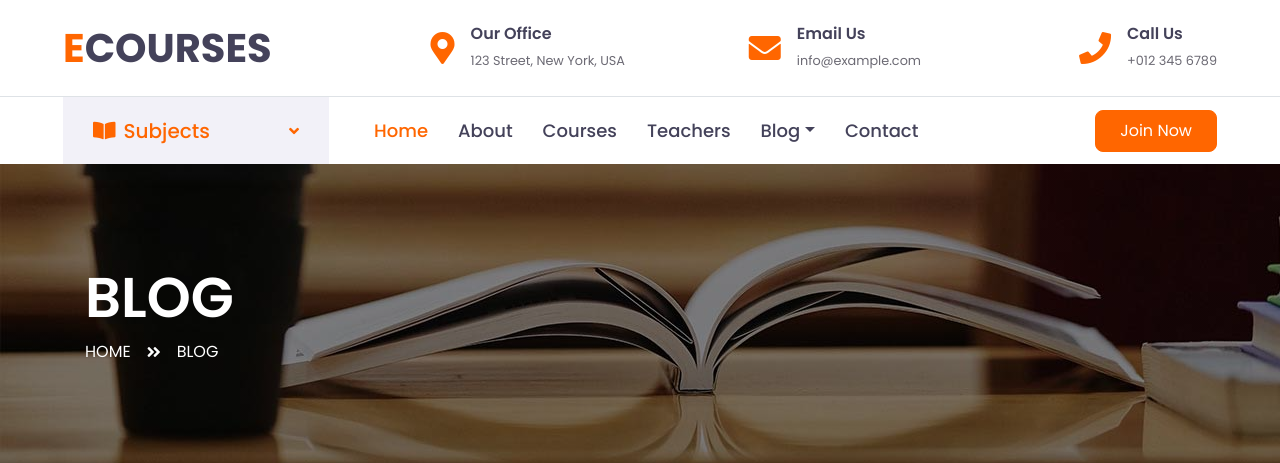
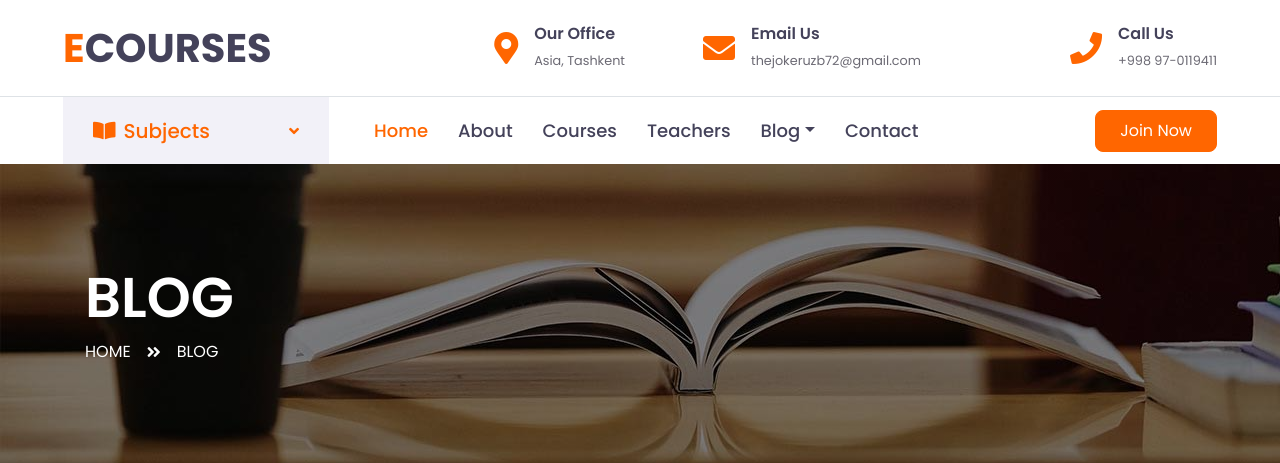
Before and after one commit to uzcoder72/e-course, a Django app: page /app/blog/ in a window 1280 px wide. Shown: the top 463 px of the page. Run offline with Django 5.2, Linux system fonts and the light colour scheme; some libraries are stand-ins or nearby versions.

Commit message:
some changes in template

```diff
--- a/app/templates/about.html
+++ b/app/templates/about.html
@@ -40,7 +40,7 @@
                     <i class="fa fa-2x fa-map-marker-alt text-primary mr-3"></i>
                     <div class="text-left">
                         <h6 class="font-weight-semi-bold mb-1">Our Office</h6>
-                        <small>123 Street, New York, USA</small>
+                        <small>Asia, Tashkent</small>
                     </div>
                 </div>
             </div>
@@ -49,7 +49,7 @@
                     <i class="fa fa-2x fa-envelope text-primary mr-3"></i>
                     <div class="text-left">
                         <h6 class="font-weight-semi-bold mb-1">Email Us</h6>
-                        <small>info@example.com</small>
+                        <small>thejokeruzb72@gmail.com</small>
                     </div>
                 </div>
             </div>
@@ -58,7 +58,7 @@
                     <i class="fa fa-2x fa-phone text-primary mr-3"></i>
                     <div class="text-left">
                         <h6 class="font-weight-semi-bold mb-1">Call Us</h6>
-                        <small>+012 345 6789</small>
+                        <small>+998 97-0119411</small>
                     </div>
                 </div>
             </div>
--- a/app/templates/blog.html
+++ b/app/templates/blog.html
@@ -40,7 +40,7 @@
                     <i class="fa fa-2x fa-map-marker-alt text-primary mr-3"></i>
                     <div class="text-left">
                         <h6 class="font-weight-semi-bold mb-1">Our Office</h6>
-                        <small>123 Street, New York, USA</small>
+                        <small>Asia, Tashkent</small>
                     </div>
                 </div>
             </div>
@@ -49,7 +49,7 @@
                     <i class="fa fa-2x fa-envelope text-primary mr-3"></i>
                     <div class="text-left">
                         <h6 class="font-weight-semi-bold mb-1">Email Us</h6>
-                        <small>info@example.com</small>
+                        <small>thejokeruzb72@gmail.com</small>
                     </div>
                 </div>
             </div>
@@ -58,7 +58,7 @@
                     <i class="fa fa-2x fa-phone text-primary mr-3"></i>
                     <div class="text-left">
                         <h6 class="font-weight-semi-bold mb-1">Call Us</h6>
-                        <small>+012 345 6789</small>
+                        <small>+998 97-0119411</small>
                     </div>
                 </div>
             </div>
--- a/app/templates/contact.html
+++ b/app/templates/contact.html
@@ -40,7 +40,7 @@
                     <i class="fa fa-2x fa-map-marker-alt text-primary mr-3"></i>
                     <div class="text-left">
                         <h6 class="font-weight-semi-bold mb-1">Our Office</h6>
-                        <small>123 Street, New York, USA</small>
+                        <small>Asia, Tashkent</small>
                     </div>
                 </div>
             </div>
@@ -49,7 +49,7 @@
                     <i class="fa fa-2x fa-envelope text-primary mr-3"></i>
                     <div class="text-left">
                         <h6 class="font-weight-semi-bold mb-1">Email Us</h6>
-                        <small>info@example.com</small>
+                        <small>thejokeruzb72@gmail.com</small>
                     </div>
                 </div>
             </div>
@@ -58,7 +58,7 @@
                     <i class="fa fa-2x fa-phone text-primary mr-3"></i>
                     <div class="text-left">
                         <h6 class="font-weight-semi-bold mb-1">Call Us</h6>
-                        <small>+012 345 6789</small>
+                        <small>+998 97-0119411</small>
                     </div>
                 </div>
             </div>
--- a/app/templates/course.html
+++ b/app/templates/course.html
@@ -40,7 +40,7 @@
                     <i class="fa fa-2x fa-map-marker-alt text-primary mr-3"></i>
                     <div class="text-left">
                         <h6 class="font-weight-semi-bold mb-1">Our Office</h6>
-                        <small>123 Street, New York, USA</small>
+                        <small>Asia, Tashkent</small>
                     </div>
                 </div>
             </div>
@@ -49,7 +49,7 @@
                     <i class="fa fa-2x fa-envelope text-primary mr-3"></i>
                     <div class="text-left">
                         <h6 class="font-weight-semi-bold mb-1">Email Us</h6>
-                        <small>info@example.com</small>
+                        <small>thejokeruzb72@gmail.com</small>
                     </div>
                 </div>
             </div>
@@ -58,7 +58,7 @@
                     <i class="fa fa-2x fa-phone text-primary mr-3"></i>
                     <div class="text-left">
                         <h6 class="font-weight-semi-bold mb-1">Call Us</h6>
-                        <small>+012 345 6789</small>
+                        <small>+998 97-0119411</small>
                     </div>
                 </div>
             </div>
--- a/app/templates/index.html
+++ b/app/templates/index.html
@@ -40,7 +40,7 @@
                     <i class="fa fa-2x fa-map-marker-alt text-primary mr-3"></i>
                     <div class="text-left">
                         <h6 class="font-weight-semi-bold mb-1">Our Office</h6>
-                        <small>123 Street, New York, USA</small>
+                        <small>Asia, Tashkent</small>
                     </div>
                 </div>
             </div>
@@ -49,7 +49,7 @@
                     <i class="fa fa-2x fa-envelope text-primary mr-3"></i>
                     <div class="text-left">
                         <h6 class="font-weight-semi-bold mb-1">Email Us</h6>
-                        <small>info@example.com</small>
+                        <small>thejokeruzb72@gmail.com</small>
                     </div>
                 </div>
             </div>
@@ -58,7 +58,7 @@
                     <i class="fa fa-2x fa-phone text-primary mr-3"></i>
                     <div class="text-left">
                         <h6 class="font-weight-semi-bold mb-1">Call Us</h6>
-                        <small>+012 345 6789</small>
+                        <small>+998 97-0119411</small>
                     </div>
                 </div>
             </div>
--- a/app/templates/single.html
+++ b/app/templates/single.html
@@ -40,7 +40,7 @@
                     <i class="fa fa-2x fa-map-marker-alt text-primary mr-3"></i>
                     <div class="text-left">
                         <h6 class="font-weight-semi-bold mb-1">Our Office</h6>
-                        <small>123 Street, New York, USA</small>
+                        <small>Asia, Tashkent</small>
                     </div>
                 </div>
             </div>
@@ -49,7 +49,7 @@
                     <i class="fa fa-2x fa-envelope text-primary mr-3"></i>
                     <div class="text-left">
                         <h6 class="font-weight-semi-bold mb-1">Email Us</h6>
-                        <small>info@example.com</small>
+                        <small>thejokeruzb72@gmail.com</small>
                     </div>
                 </div>
             </div>
@@ -58,7 +58,7 @@
                     <i class="fa fa-2x fa-phone text-primary mr-3"></i>
                     <div class="text-left">
                         <h6 class="font-weight-semi-bold mb-1">Call Us</h6>
-                        <small>+012 345 6789</small>
+                        <small>+998 97-0119411</small>
                     </div>
                 </div>
             </div>
--- a/app/templates/teacher.html
+++ b/app/templates/teacher.html
@@ -40,7 +40,7 @@
                     <i class="fa fa-2x fa-map-marker-alt text-primary mr-3"></i>
                     <div class="text-left">
                         <h6 class="font-weight-semi-bold mb-1">Our Office</h6>
-                        <small>123 Street, New York, USA</small>
+                        <small>Asia, Tashkent</small>
                     </div>
                 </div>
             </div>
@@ -49,7 +49,7 @@
                     <i class="fa fa-2x fa-envelope text-primary mr-3"></i>
                     <div class="text-left">
                         <h6 class="font-weight-semi-bold mb-1">Email Us</h6>
-                        <small>info@example.com</small>
+                        <small>thejokeruzb72@gmail.com</small>
                     </div>
                 </div>
             </div>
@@ -58,7 +58,7 @@
                     <i class="fa fa-2x fa-phone text-primary mr-3"></i>
                     <div class="text-left">
                         <h6 class="font-weight-semi-bold mb-1">Call Us</h6>
-                        <small>+012 345 6789</small>
+                        <small>+998 97-0119411</small>
                     </div>
                 </div>
             </div>
```
